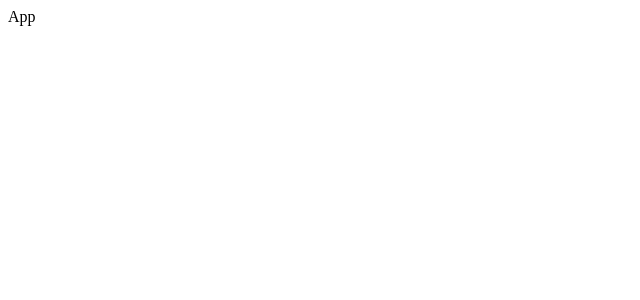
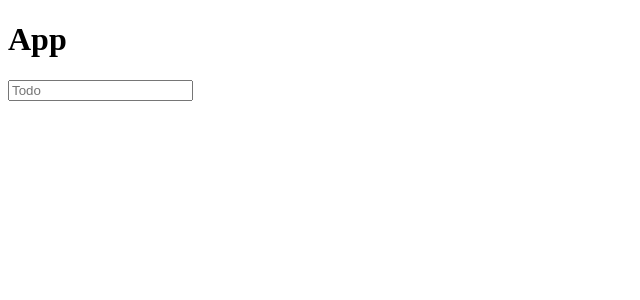
Before and after one commit to dovranmuhammet/modern_login_screen_with_react, a React (Create React App) app: page / in a window 1280 px wide. Shown: the top 300 px of the page, without its empty margins (0-640 px from the left). Built offline with nearby package versions, Linux system fonts and the light colour scheme.

Commit message:
Added todos

```diff
--- a/src/App.js
+++ b/src/App.js
@@ -2,7 +2,13 @@ import React, { useState } from 'react'
 
 function App() {
   const [todos, setTodos] = useState('')
-  return <div>App</div>
+
+  return (
+    <header>
+      <h1>App</h1>
+      <input type='text' placeholder='Todo' />
+    </header>
+  )
 }
 
 export default App
```
